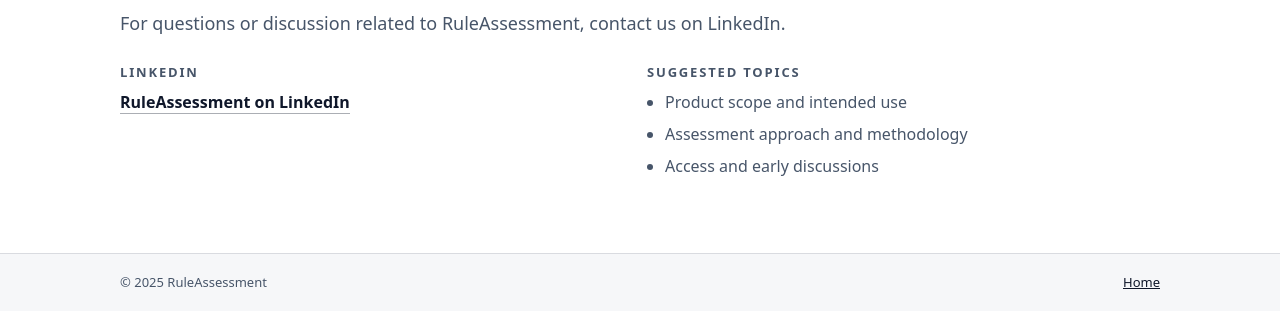
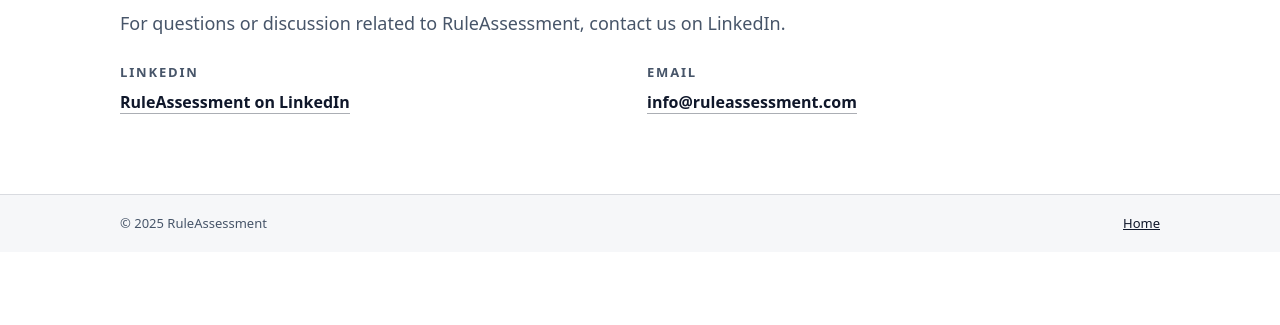
Before and after one commit to RuleAssessment/ruleassessment-site, a plain HTML site: page contact.html in a window 1280 px wide. Shown: the part 187-512 px from the top of the page. Drawn offline with Linux system fonts and the light colour scheme.

Commit message:
Add clickable contact email and remove suggested topics from contact page

```diff
--- a/contact.html
+++ b/contact.html
@@ -56,12 +56,12 @@
           </div>
 
           <div class="card">
-            <h2 class="card-title">Suggested topics</h2>
-            <ul class="bullets">
-              <li>Product scope and intended use</li>
-              <li>Assessment approach and methodology</li>
-              <li>Access and early discussions</li>
-            </ul>
+            <h2 class="card-title">Email</h2>
+            <p class="card-text">
+              <a class="link-strong" href="mailto:info@ruleassessment.com">
+                info@ruleassessment.com
+              </a>
+            </p>
           </div>
         </div>
       </div>
```
